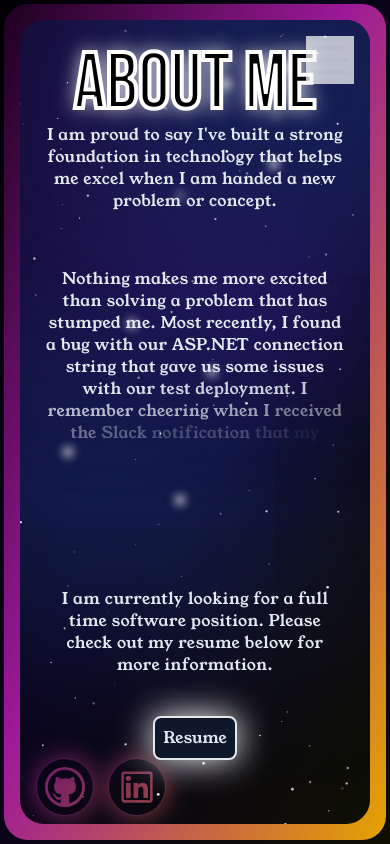
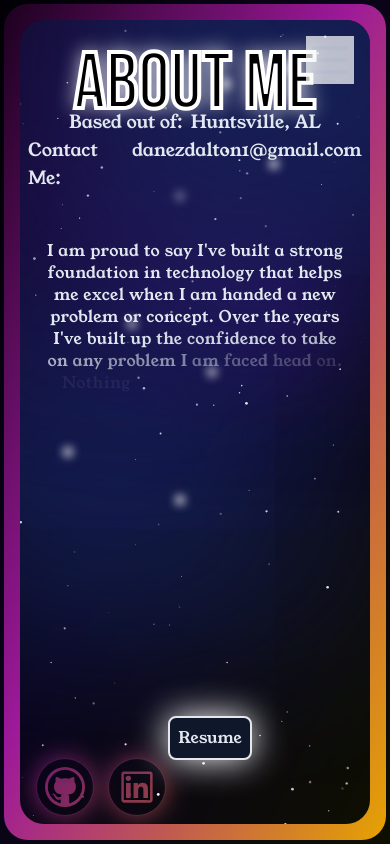
Before and after one commit to dane-dalton/my-portfolio, a React (Vite) app: page /about in a window 390 px wide. Built offline with nearby package versions, Linux system fonts and the light colour scheme.

Commit message:
Text changes. Margin changes.

```diff
--- a/src/components/ui/BlurInOut.tsx
+++ b/src/components/ui/BlurInOut.tsx
@@ -5,7 +5,6 @@ type Props = {
   className?: String;
 };
 
-//Need h-full but it pushes down sparkles background. Because relative???
 function BlurInOut({ children, className }: Props) {
   return (
     <motion.div
--- a/src/constants/pageText.ts
+++ b/src/constants/pageText.ts
@@ -1,13 +1,12 @@
 const homeText =
-  "This website is a portfolio for some of my projects, a showcase of my creative expression, and an opportunity to learn TypeScript.";
+  "This website is a portfolio for some of my projects, and showcase of my creative expression. Created with TypeScript, React, Tailwind, and Framer Motion.";
 const homeTextMobile =
   "Please check it out on desktop too for a superior viewing experience!";
 
 const aboutText1 =
-  "I am proud to say I've built a strong foundation in technology that helps me excel when I am handed a new problem or concept.";
-const aboutText2 =
-  "Nothing makes me more excited than solving a problem that has stumped me. Most recently, I found a bug with our ASP.NET connection string that gave us some issues with our test deployment. I remember cheering when I received the Slack notification that my solution worked. Moments like these are what I look forward to for the rest of my life as a software developer.";
-const aboutText3 =
-  "I am currently looking for a full time software position. Please check out my resume below for more information.";
+  "I am proud to say I've built a strong foundation in technology that helps me excel when I am handed a new problem or concept. Over the years I've built up the confidence to take on any problem I am faced head on. Nothing makes me more excited than solving an issue I previously thought was above me.";
 
-export { homeText, homeTextMobile, aboutText1, aboutText2, aboutText3 };
+const myEmail = "danezdalton1@gmail.com";
+const myLocation = "Huntsville, AL";
+
+export { homeText, homeTextMobile, aboutText1, myEmail, myLocation };
--- a/src/constants/projectInfo.ts
+++ b/src/constants/projectInfo.ts
@@ -29,7 +29,14 @@ export const projects = [
     title: "My Portfolio",
     desc: "This project is the portfolio you are currently looking at! I had wanted to make a portfolio website for a while, and after going through the end-to-end development of the Mr. Math portal, I knew I had the skills to build it from scratch with React. I used this portfolio as an opportunity to learn TypeScript too, since it is something I have been wanting to learn for some time now. The theme is inspired by a photo I took from a bridge in Chattanooga at sunset.",
     thumbnailImg: portfolioImg,
-    skills: ["TypeScript", "React.js", "TailwindCSS", "Vite", "Vercel"],
+    skills: [
+      "TypeScript",
+      "React.js",
+      "TailwindCSS",
+      "Vite",
+      "Vercel",
+      "Framer Motion",
+    ],
   },
   {
     id: "knight",
@@ -50,7 +57,7 @@ export const projects = [
     title: "Mastermind",
     desc: "This is a game played inside the CLI. You have the option to play as the Coder or the Code Breaker. As the Code Breaker, you have 10 guesses to discover the Coders code that is randomly generated. You have color indicators that show how close you are to this code. As the Coder, you create a code of four colors, which the Code Breaker has to guess. I created an AI that utilizes Donald Knuth's strategy that uses a Minimax algorithm to beat the game every time in 5 guesses or less. Additionally, I learned about graph pruning to speed up the runtime of this program by a few minutes.",
     thumbnailImg: mastermindImg,
-    skills: ["Ruby", "Minimax Algorithm", "Pruning"],
+    skills: ["Ruby", "Trees", "Minimax Algorithm", "Pruning"],
   },
   {
     id: "lights",
--- a/src/pages/AboutPage.tsx
+++ b/src/pages/AboutPage.tsx
@@ -2,7 +2,7 @@ import { useEffect } from "react";
 import usePageIdx from "../hooks/usePageIdx";
 import { PageHeader } from "../components";
 import { resumePDF } from "../assets";
-import { aboutText1, aboutText2, aboutText3 } from "../constants/pageText";
+import { aboutText1, myEmail, myLocation } from "../constants/pageText";
 import { TextGenerateEffect } from "../components/ui/text-generate-effect";
 import BlurInOut from "../components/ui/BlurInOut";
 
@@ -17,14 +17,22 @@ function AboutPage() {
     <BlurInOut>
       <div className="absolute z-20 flex h-full w-full flex-col items-center">
         <PageHeader header="About Me" />
-        <section className="text-md mx-[1rem] my-0 flex h-full flex-col items-center justify-between gap-4 text-center text-slate-200 sm:mx-[12rem] md:mx-[16rem] md:mb-2 md:text-lg lg:mx-[18rem] lg:my-2 lg:text-lg xl:mx-[21rem] xl:mb-8 xl:mt-0 xl:text-xl xxl:my-[1rem]">
-          <TextGenerateEffect words={aboutText1} />
-          <TextGenerateEffect words={aboutText2} />
-          <TextGenerateEffect words={aboutText3} />
+        <div className="flex flex-col items-center text-lg text-slate-200">
+          <span className="flex">
+            <h4 className="mr-2">Based out of:</h4>
+            <p>{myLocation}</p>
+          </span>
+          <span className="flex">
+            <h4 className="mr-2">Contact Me:</h4>
+            <p>{myEmail}</p>
+          </span>
+        </div>
+        <section className="text-md mx-[1rem] my-0 flex h-full flex-col items-center text-center text-slate-200 sm:mx-[12rem] md:mx-[16rem] md:mb-2 md:text-xl lg:mx-[18rem] lg:my-2 lg:text-xl xl:mx-[24rem] xl:mb-8 xl:mt-0 xl:text-2xl xxl:my-[1rem]">
+          <TextGenerateEffect words={aboutText1} className="mt-[2rem]" />
           <a href={resumePDF} target="_blank">
             <button
               type="button"
-              className="project-border-shadow mb-[3.5rem] rounded-lg border-2 bg-slate-900 p-2 text-slate-200 transition-all duration-150 ease-linear hover:bg-slate-200 hover:text-slate-800 sm:mb-4 sm:p-4"
+              className="project-border-shadow absolute bottom-0 left-[42%] mb-[3.5rem] rounded-lg border-2 bg-slate-900 p-2 text-slate-200 transition-all duration-150 ease-linear hover:bg-slate-200 hover:text-slate-800 sm:mb-4 sm:p-4 md:left-[46%]"
             >
               Resume
             </button>
--- a/src/pages/HomePage.tsx
+++ b/src/pages/HomePage.tsx
@@ -19,7 +19,7 @@ function HomePage() {
           Hello, my name is
         </h1>
         <PageHeader header="Dane Dalton" />
-        <section className="mx-[2rem] mt-[1rem] flex h-1/2 flex-col items-center text-center text-[1.5rem] text-slate-200 xs:mx-[4rem] md:mx-[20rem] md:text-[2rem] xl:mx-[24rem] xl:text-[2.5rem]">
+        <section className="mx-[2rem] mt-[1rem] flex h-1/2 flex-col items-center text-center text-[1.5rem] text-slate-200 xs:mx-[4rem] md:mx-[14rem] md:text-[2rem] xl:mx-[24rem] xl:text-[2.5rem]">
           <TextGenerateEffect words={homeText} />
           <TextGenerateEffect words={homeTextMobile} className="sm:hidden" />
         </section>
```
